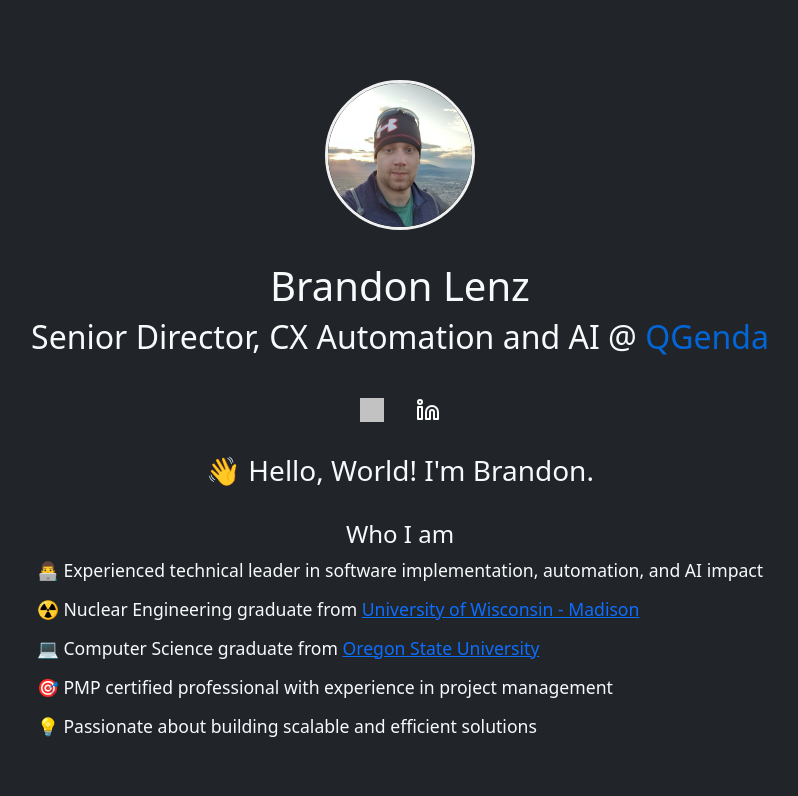
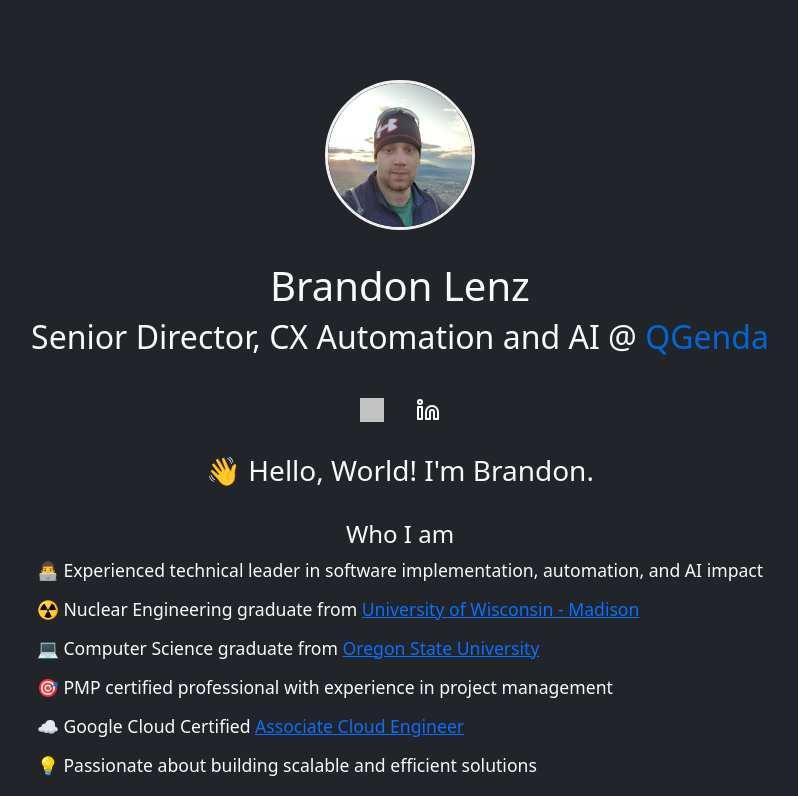
Before and after one commit to Vikesfoeva/my_site, a React (Vite) app: page / in a window 1280 px wide. Shown: the top 796 px of the page, without its empty margins (240-1038 px from the left). Built offline with nearby package versions, Linux system fonts and the light colour scheme; grey boxes are pictures that could not be loaded.

Commit message:
Updated site to add google cloud associate engineer cert

```diff
--- a/index.html
+++ b/index.html
@@ -5,8 +5,8 @@
     <meta name="viewport" content="width=device-width, initial-scale=1" />
     <meta name="robots" content="index,follow">
     <meta name="author" content="Brandon Lenz">
-    <meta name="description" content="Brandon Lenz - Senior Director of CX Automation and AI at QGenda. Computer Science and Nuclear Engineering graduate. Experienced in software implementation, automation, AI, and project management." />
-    <meta name="keywords" content="Brandon Lenz, Software Developer, CX Automation, AI, QGenda, Computer Science, Nuclear Engineering, PMP, React, Web Development, Portfolio">
+    <meta name="description" content="Brandon Lenz - Senior Director of CX Automation and AI at QGenda. Computer Science and Nuclear Engineering graduate. PMP and Google Cloud Certified Associate Cloud Engineer. Experienced in software implementation, automation, AI, and project management." />
+    <meta name="keywords" content="Brandon Lenz, Software Developer, CX Automation, AI, QGenda, Computer Science, Nuclear Engineering, PMP, Google Cloud, Associate Cloud Engineer, GCP, React, Web Development, Portfolio">
 
     <!-- Canonical URL -->
     <link rel="canonical" href="https://brandonlenz.ai/" />
@@ -15,7 +15,7 @@
     <meta property="og:type" content="website" />
     <meta property="og:url" content="https://brandonlenz.ai/" />
     <meta property="og:title" content="Brandon Lenz - Senior Director, CX Automation and AI" />
-    <meta property="og:description" content="Senior Director of CX Automation and AI at QGenda. Computer Science and Nuclear Engineering graduate. Experienced in software implementation, automation, AI, and project management." />
+    <meta property="og:description" content="Senior Director of CX Automation and AI at QGenda. Computer Science and Nuclear Engineering graduate. PMP and Google Cloud Certified Associate Cloud Engineer. Experienced in software implementation, automation, AI, and project management." />
     <meta property="og:image" content="https://brandonlenz.ai/android-chrome-512x512.png" />
     <meta property="og:site_name" content="Brandon Lenz Portfolio" />
 
@@ -23,7 +23,7 @@
     <meta name="twitter:card" content="summary_large_image" />
     <meta name="twitter:url" content="https://brandonlenz.ai/" />
     <meta name="twitter:title" content="Brandon Lenz - Senior Director, CX Automation and AI" />
-    <meta name="twitter:description" content="Senior Director of CX Automation and AI at QGenda. Computer Science and Nuclear Engineering graduate. Experienced in software implementation, automation, AI, and project management." />
+    <meta name="twitter:description" content="Senior Director of CX Automation and AI at QGenda. Computer Science and Nuclear Engineering graduate. PMP and Google Cloud Certified Associate Cloud Engineer. Experienced in software implementation, automation, AI, and project management." />
     <meta name="twitter:image" content="https://brandonlenz.ai/android-chrome-512x512.png" />
 
     <!-- Favicons -->
@@ -75,11 +75,19 @@
           "Computer Science",
           "Nuclear Engineering"
         ],
-        "hasCredential": {
-          "@type": "EducationalOccupationalCredential",
-          "credentialCategory": "Project Management Professional",
-          "name": "PMP"
-        },
+        "hasCredential": [
+          {
+            "@type": "EducationalOccupationalCredential",
+            "credentialCategory": "Project Management Professional",
+            "name": "PMP"
+          },
+          {
+            "@type": "EducationalOccupationalCredential",
+            "credentialCategory": "Professional Certification",
+            "name": "Google Cloud Certified Associate Cloud Engineer",
+            "url": "https://www.credly.com/badges/4bef9ab8-e5f2-44ef-aa76-63f000975f30"
+          }
+        ],
         "sameAs": [
           "https://github.com/Vikesfoeva",
           "https://linkedin.com/in/brandonlenz-pmp"
@@ -99,6 +107,7 @@
           <li>Nuclear Engineering graduate from University of Wisconsin - Madison</li>
           <li>Computer Science graduate from Oregon State University</li>
           <li>PMP certified professional with experience in project management</li>
+          <li>Google Cloud Certified Associate Cloud Engineer</li>
           <li>Passionate about building scalable and efficient solutions</li>
         </ul>
         <p>Contact: <a href="mailto:brandon@brandonlenz.ai">brandon@brandonlenz.ai</a></p>
--- a/src/App.jsx
+++ b/src/App.jsx
@@ -45,6 +45,7 @@ function App() {
               <li>☢️ Nuclear Engineering graduate from <a href="https://www.wisc.edu/" target="_blank" rel="noopener noreferrer">University of Wisconsin - Madison</a></li>
               <li>💻 Computer Science graduate from <a href="https://oregonstate.edu/" target="_blank" rel="noopener noreferrer">Oregon State University</a></li>
               <li>🎯 PMP certified professional with experience in project management</li>
+              <li>☁️ Google Cloud Certified <a href="https://www.credly.com/badges/4bef9ab8-e5f2-44ef-aa76-63f000975f30" target="_blank" rel="noopener noreferrer">Associate Cloud Engineer</a></li>
               <li>💡 Passionate about building scalable and efficient solutions</li>
             </ul>
           </div>
```
Also changed, not shown: 1 other file (tests, documents, lock files or other folders).
